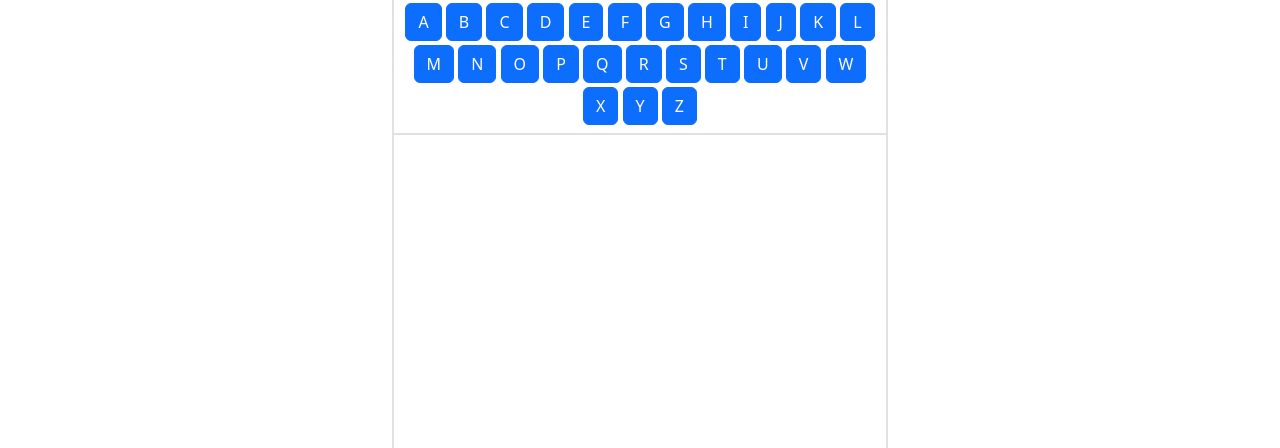
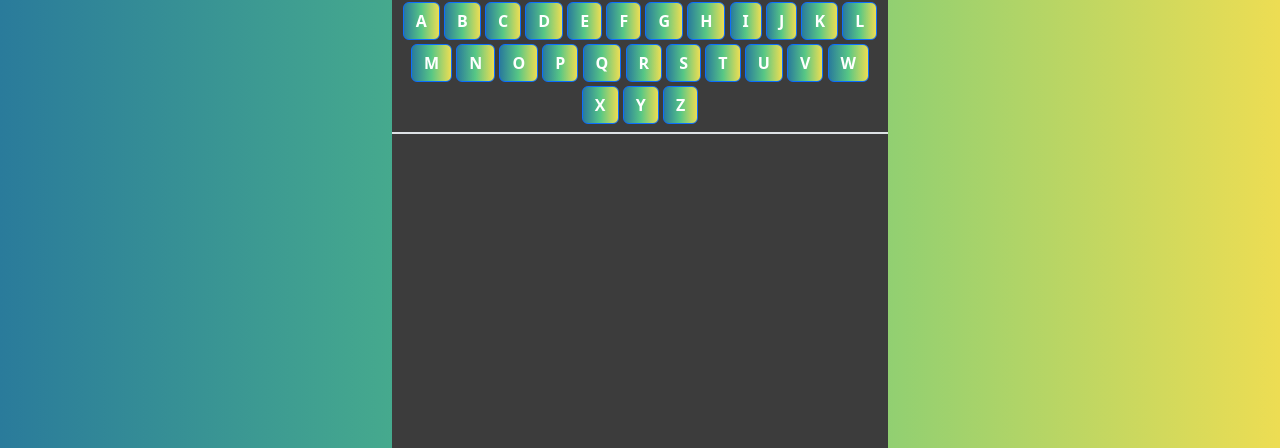
Before and after one commit to Mathieu762005/pendu, a plain HTML site: page index.html in a window 1280 px wide. Shown: the part 173-621 px from the top of the page. Drawn offline with nearby package versions, Linux system fonts and the light colour scheme.

Commit message:
projet fini

```diff
--- a/index.html
+++ b/index.html
@@ -8,41 +8,41 @@
     <link rel="stylesheet" href="style.css">
 </head>
 <body class="body d-flex align-items-center">
-    <main class=" main border mx-auto">
-        <div class="border text-center">
+    <main class=" main mx-auto">
+        <div class="text-center text-white">
             <h1>Jeu du pendu</h1>
         </div>
-        <div class="border text-center p-2">
-            <button type="button" onclick="recupLettres('A')" class="btn btn-primary mb-1">A</button>
-            <button type="button" onclick="recupLettres('B')" class="btn btn-primary mb-1">B</button>
-            <button type="button" onclick="recupLettres('C')" class="btn btn-primary mb-1">C</button>
-            <button type="button" onclick="recupLettres('D')" class="btn btn-primary mb-1">D</button>
-            <button type="button" onclick="recupLettres('E')" class="btn btn-primary mb-1">E</button>
-            <button type="button" onclick="recupLettres('F')" class="btn btn-primary mb-1">F</button>
-            <button type="button" onclick="recupLettres('G')" class="btn btn-primary mb-1">G</button>
-            <button type="button" onclick="recupLettres('H')" class="btn btn-primary mb-1">H</button>
-            <button type="button" onclick="recupLettres('I')" class="btn btn-primary mb-1">I</button>
-            <button type="button" onclick="recupLettres('J')" class="btn btn-primary mb-1">J</button>
-            <button type="button" onclick="recupLettres('K')" class="btn btn-primary mb-1">K</button>
-            <button type="button" onclick="recupLettres('L')" class="btn btn-primary mb-1">L</button>
-            <button type="button" onclick="recupLettres('M')" class="btn btn-primary">M</button>
-            <button type="button" onclick="recupLettres('N')" class="btn btn-primary">N</button>
-            <button type="button" onclick="recupLettres('O')" class="btn btn-primary">O</button>
-            <button type="button" onclick="recupLettres('P')" class="btn btn-primary">P</button>
-            <button type="button" onclick="recupLettres('Q')" class="btn btn-primary">Q</button>
-            <button type="button" onclick="recupLettres('R')" class="btn btn-primary">R</button>
-            <button type="button" onclick="recupLettres('S')" class="btn btn-primary">S</button>
-            <button type="button" onclick="recupLettres('T')" class="btn btn-primary">T</button>
-            <button type="button" onclick="recupLettres('U')" class="btn btn-primary">U</button>
-            <button type="button" onclick="recupLettres('V')" class="btn btn-primary">V</button>
-            <button type="button" onclick="recupLettres('W')" class="btn btn-primary">W</button>
-            <button type="button" onclick="recupLettres('X')" class="btn btn-primary mt-1">X</button>
-            <button type="button" onclick="recupLettres('Y')" class="btn btn-primary mt-1">Y</button>
-            <button type="button" onclick="recupLettres('Z')" class="btn btn-primary mt-1">Z</button>
+        <div class="text-center p-2">
+            <button type="button" onclick="recupLettres('A')" class="btn btn-primary fw-bold mb-1">A</button>
+            <button type="button" onclick="recupLettres('B')" class="btn btn-primary fw-bold mb-1">B</button>
+            <button type="button" onclick="recupLettres('C')" class="btn btn-primary fw-bold mb-1">C</button>
+            <button type="button" onclick="recupLettres('D')" class="btn btn-primary fw-bold mb-1">D</button>
+            <button type="button" onclick="recupLettres('E')" class="btn btn-primary fw-bold mb-1">E</button>
+            <button type="button" onclick="recupLettres('F')" class="btn btn-primary fw-bold mb-1">F</button>
+            <button type="button" onclick="recupLettres('G')" class="btn btn-primary fw-bold mb-1">G</button>
+            <button type="button" onclick="recupLettres('H')" class="btn btn-primary fw-bold mb-1">H</button>
+            <button type="button" onclick="recupLettres('I')" class="btn btn-primary fw-bold mb-1">I</button>
+            <button type="button" onclick="recupLettres('J')" class="btn btn-primary fw-bold mb-1">J</button>
+            <button type="button" onclick="recupLettres('K')" class="btn btn-primary fw-bold mb-1">K</button>
+            <button type="button" onclick="recupLettres('L')" class="btn btn-primary fw-bold mb-1">L</button>
+            <button type="button" onclick="recupLettres('M')" class="btn btn-primary fw-bold">M</button>
+            <button type="button" onclick="recupLettres('N')" class="btn btn-primary fw-bold">N</button>
+            <button type="button" onclick="recupLettres('O')" class="btn btn-primary fw-bold">O</button>
+            <button type="button" onclick="recupLettres('P')" class="btn btn-primary fw-bold">P</button>
+            <button type="button" onclick="recupLettres('Q')" class="btn btn-primary fw-bold">Q</button>
+            <button type="button" onclick="recupLettres('R')" class="btn btn-primary fw-bold">R</button>
+            <button type="button" onclick="recupLettres('S')" class="btn btn-primary fw-bold">S</button>
+            <button type="button" onclick="recupLettres('T')" class="btn btn-primary fw-bold">T</button>
+            <button type="button" onclick="recupLettres('U')" class="btn btn-primary fw-bold">U</button>
+            <button type="button" onclick="recupLettres('V')" class="btn btn-primary fw-bold">V</button>
+            <button type="button" onclick="recupLettres('W')" class="btn btn-primary fw-bold">W</button>
+            <button type="button" onclick="recupLettres('X')" class="btn btn-primary mt-1 fw-bold">X</button>
+            <button type="button" onclick="recupLettres('Y')" class="btn btn-primary mt-1 fw-bold">Y</button>
+            <button type="button" onclick="recupLettres('Z')" class="btn btn-primary mt-1 fw-bold">Z</button>
         </div>
-        <div class="pendu border text-center d-flex align-items-center justify-content-center" id="pendu">
+        <div class="pendu border-top border-bottom border-2 text-center d-flex align-items-center justify-content-center" id="pendu">
         </div>
-        <div class="border text-center fs-1 fw-bold" id="lettrePendu">
+        <div class="text-center fs-1 fw-bold text-white" id="lettrePendu">
         </div>
     </main>
     <script src="https://cdn.jsdelivr.net/npm/bootstrap@5.3.7/dist/js/bootstrap.bundle.min.js" integrity="sha384-ndDqU0Gzau9qJ1lfW4pNLlhNTkCfHzAVBReH9diLvGRem5+R9g2FzA8ZGN954O5Q" crossorigin="anonymous"></script>
--- a/style.css
+++ b/style.css
@@ -1,9 +1,11 @@
 .body {
     height: 100vh;
+    background: linear-gradient(90deg,rgba(42, 123, 155, 1) 0%, rgba(87, 199, 133, 1) 50%, rgba(237, 221, 83, 1) 100%);
 }
 
 .main {
     width: 31rem;
+    background-color: rgb(60, 60, 60);
 }
 
 #pendu {
@@ -13,3 +15,7 @@
 #lettrePendu {
     min-height: 4rem;
 }
+
+.btn {
+ background: linear-gradient(90deg,rgba(42, 123, 155, 1) 0%, rgba(87, 199, 133, 1) 50%, rgba(237, 221, 83, 1) 100%);
+}
```
Also changed, not shown: script.js (+8 -8 lines).
